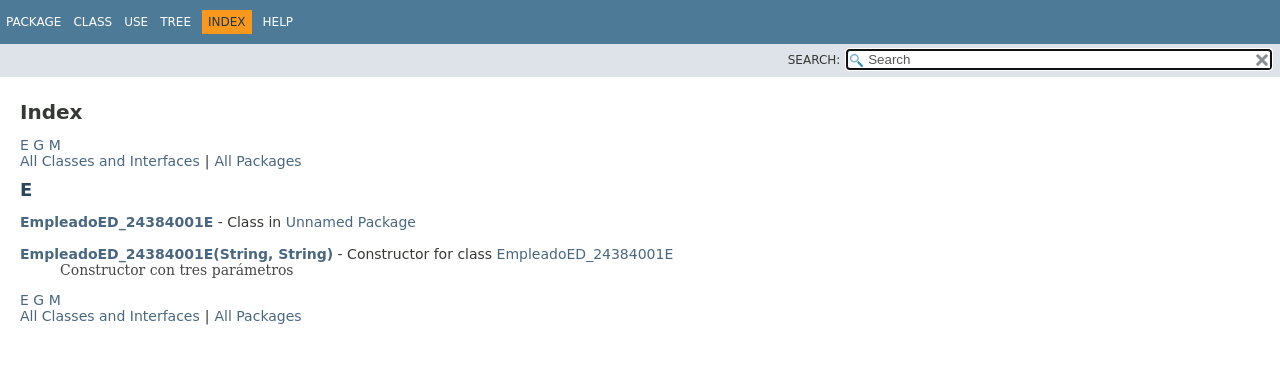
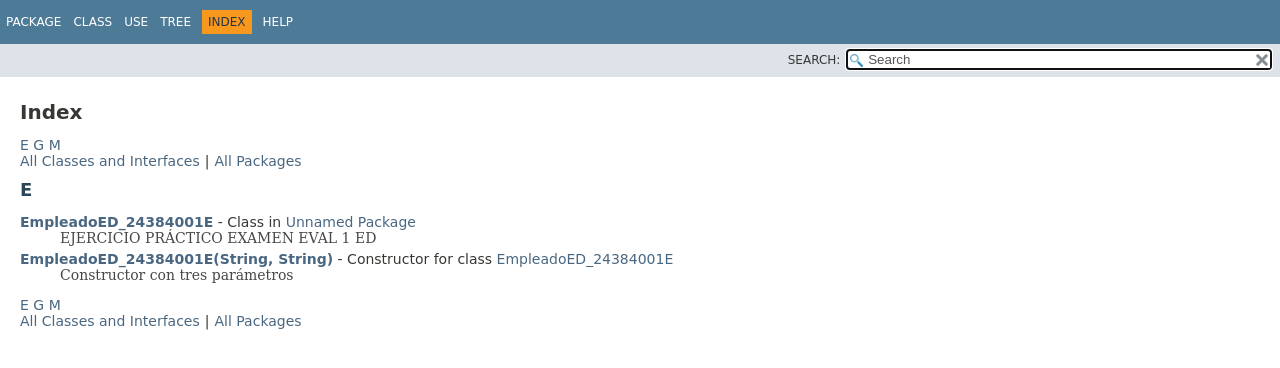
Before and after one commit to sabipv/-ED_EXAMEN_TURNO_A_JAVADOC-, a plain HTML site: page index-files/index-1.html in a window 1280 px wide. Drawn offline with Linux system fonts and the light colour scheme; a web font is replaced by a local one.

Commit message:
Documentación Javadoc Mejorada

```diff
--- a/index-files/index-1.html
+++ b/index-files/index-1.html
@@ -1,7 +1,7 @@
 <!DOCTYPE HTML>
 <html lang="ca">
 <head>
-<!-- Generated by javadoc (17) on Mon Jan 17 15:53:51 CET 2022 -->
+<!-- Generated by javadoc (17) on Mon Jan 17 16:08:21 CET 2022 -->
 <title>E-Index</title>
 <meta name="viewport" content="width=device-width, initial-scale=1">
 <meta http-equiv="Content-Type" content="text/html; charset=UTF-8">
@@ -54,7 +54,9 @@ loadScripts(document, 'script');</script>
 <h2 class="title" id="I:E">E</h2>
 <dl class="index">
 <dt><a href="../EmpleadoED_24384001E.html" class="type-name-link" title="class in Unnamed Package">EmpleadoED_24384001E</a> - Class in <a href="../package-summary.html">Unnamed Package</a></dt>
-<dd>&nbsp;</dd>
+<dd>
+<div class="block">EJERCICIO PRÁCTICO EXAMEN EVAL 1 ED</div>
+</dd>
 <dt><a href="../EmpleadoED_24384001E.html#%3Cinit%3E(java.lang.String,java.lang.String)" class="member-name-link">EmpleadoED_24384001E(String, String)</a> - Constructor for class <a href="../EmpleadoED_24384001E.html" title="class in Unnamed Package">EmpleadoED_24384001E</a></dt>
 <dd>
 <div class="block">Constructor con tres parámetros</div>
```
Also changed, not shown: EmpleadoED_24384001E.html (+2 -1 lines), allclasses-index.html (+4 -2 lines), allpackages-index.html (+1 -1 lines), class-use/EmpleadoED_24384001E.html (+1 -1 lines), help-doc.html (+1 -1 lines), index-files/index-2.html (+1 -1 lines), index-files/index-3.html (+1 -1 lines), index.html (+1 -1 lines), overview-tree.html (+1 -1 lines), package-summary.html (+4 -2 lines), package-tree.html (+1 -1 lines), package-use.html (+1 -1 lines).
